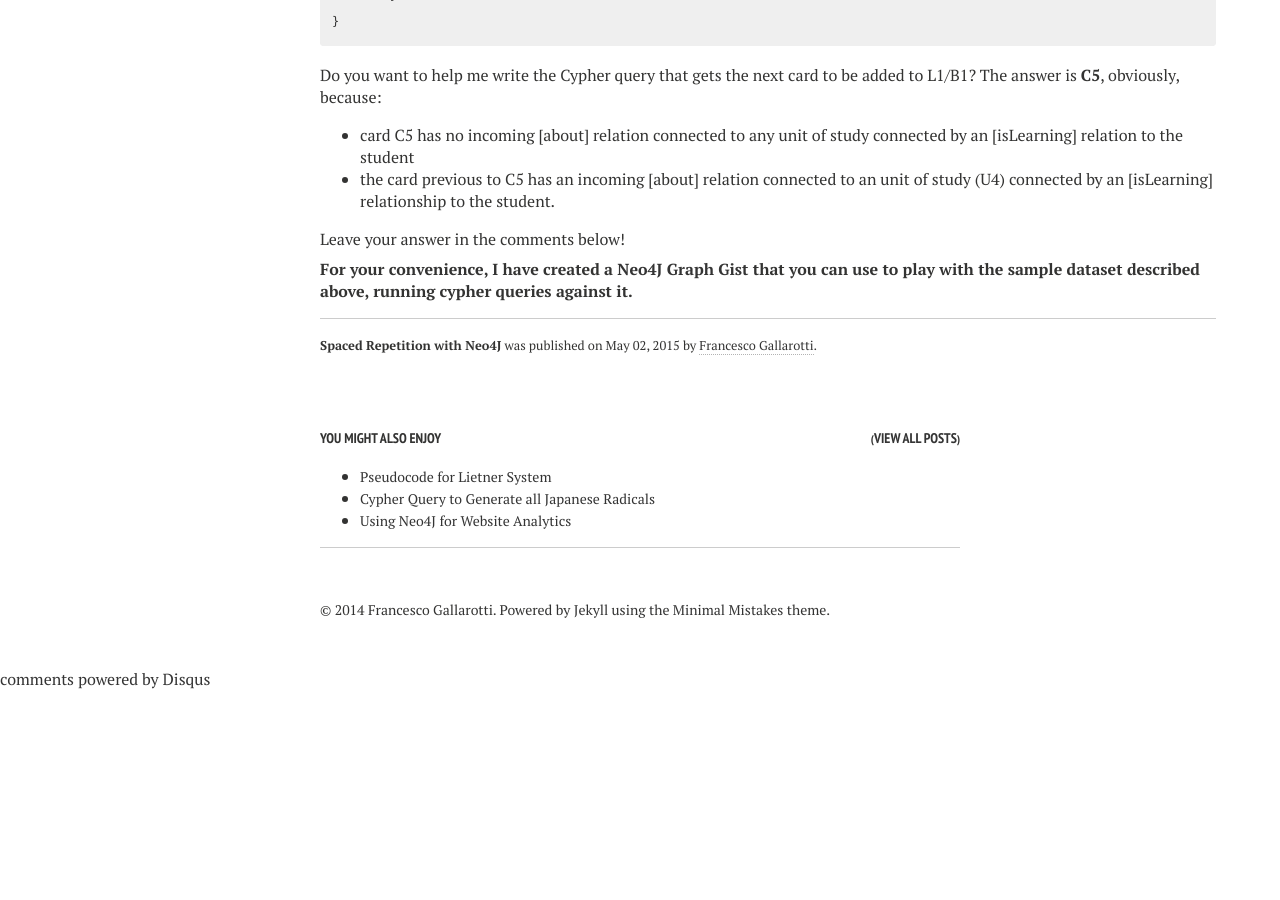
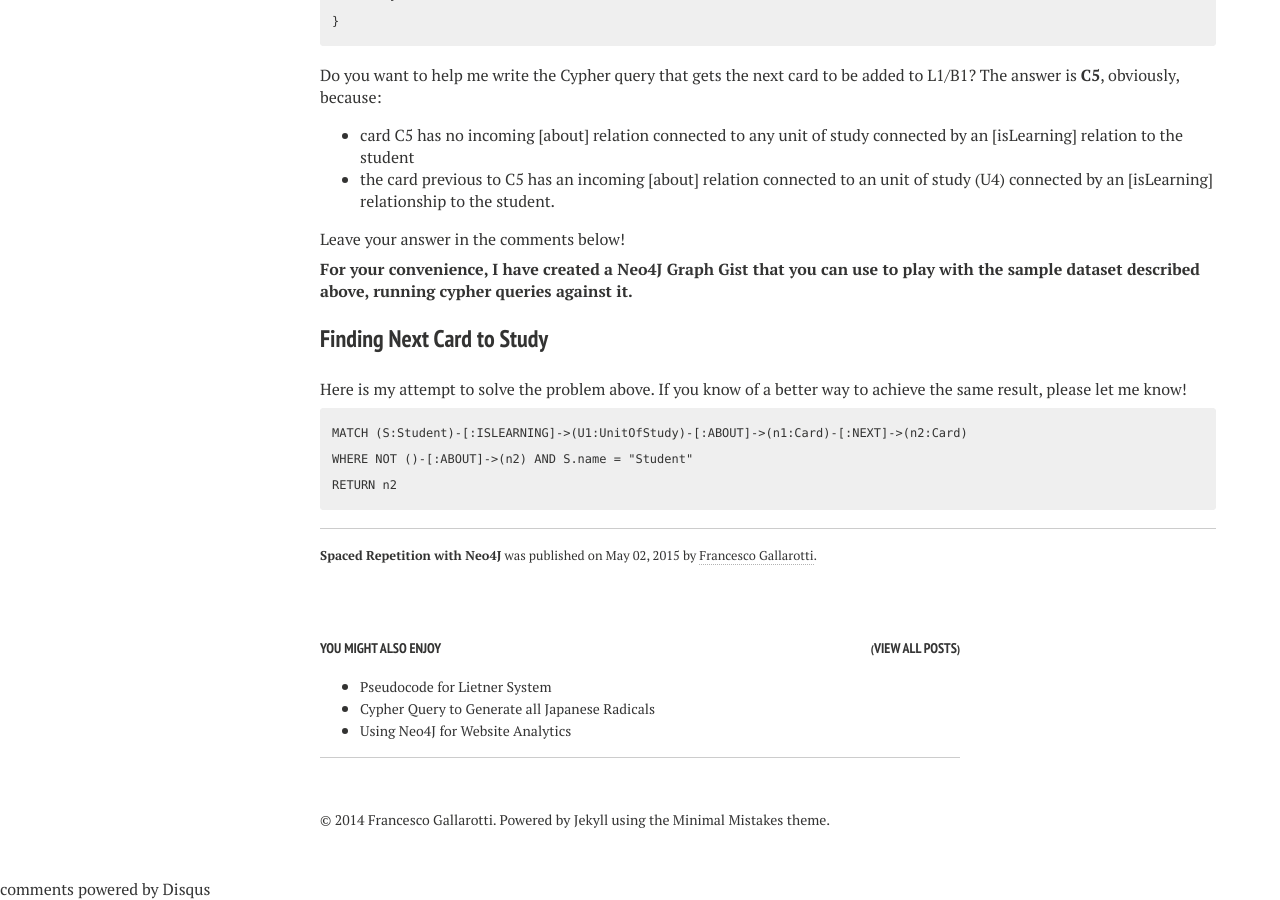
Before and after one commit to gallarotti/gallarotti.github.io, a Jekyll site: the page built from _posts/the-digitalian/2015-05-02-spaced-repetition-with-neo4J.md, in a window 1280 px wide and 900 px high, scrolled down 6932 px. Built offline with Jekyll 4.4.1, drawn with Linux system fonts in a browser that asks for light colours; nearby versions of some CDN libraries; Markdown is read by kramdown in place of the engine named in the settings; comment, search, counter and statistics services are not loaded; before the commit the page ends 7622 px from its top, so only the background shows below that.

Commit message:
Solved query

````diff
--- a/_posts/the-digitalian/2015-05-02-spaced-repetition-with-neo4J.md
+++ b/_posts/the-digitalian/2015-05-02-spaced-repetition-with-neo4J.md
@@ -110,3 +110,13 @@ The answer is **C5**, obviously, because:
 Leave your answer in the comments below!
 
 **For your convenience, I have created a [Neo4J Graph Gist](http://gist.neo4j.org/?7a15487ef7f4cb95f353) that you can use to play with the sample dataset described above, running cypher queries against it.**
+
+### Finding Next Card to Study
+
+Here is my attempt to solve the problem above. If you know of a better way to achieve the same result, please let me know!
+
+```
+MATCH (S:Student)-[:ISLEARNING]->(U1:UnitOfStudy)-[:ABOUT]->(n1:Card)-[:NEXT]->(n2:Card)
+WHERE NOT ()-[:ABOUT]->(n2) AND S.name = "Student"
+RETURN n2
+```
````
